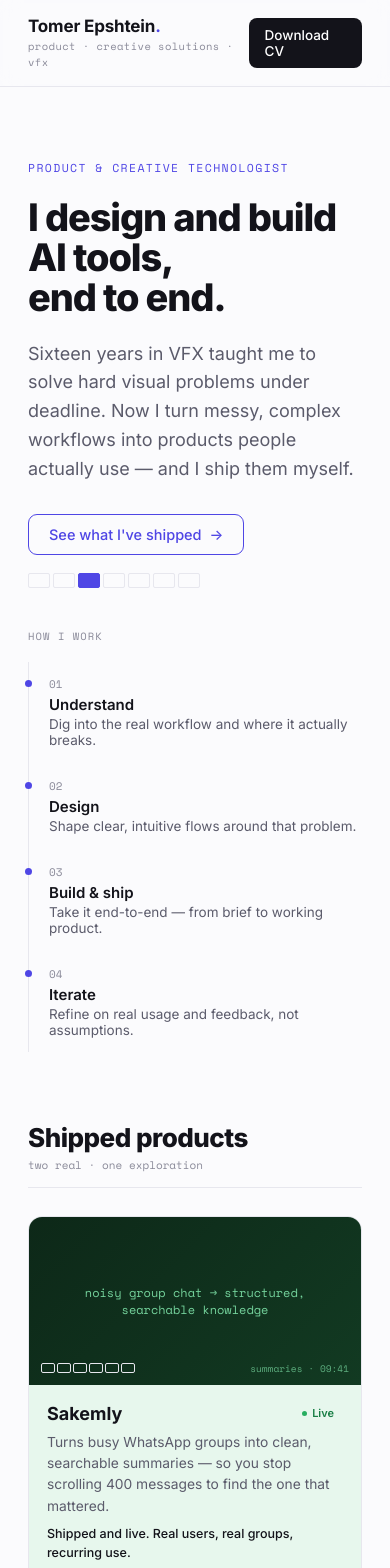
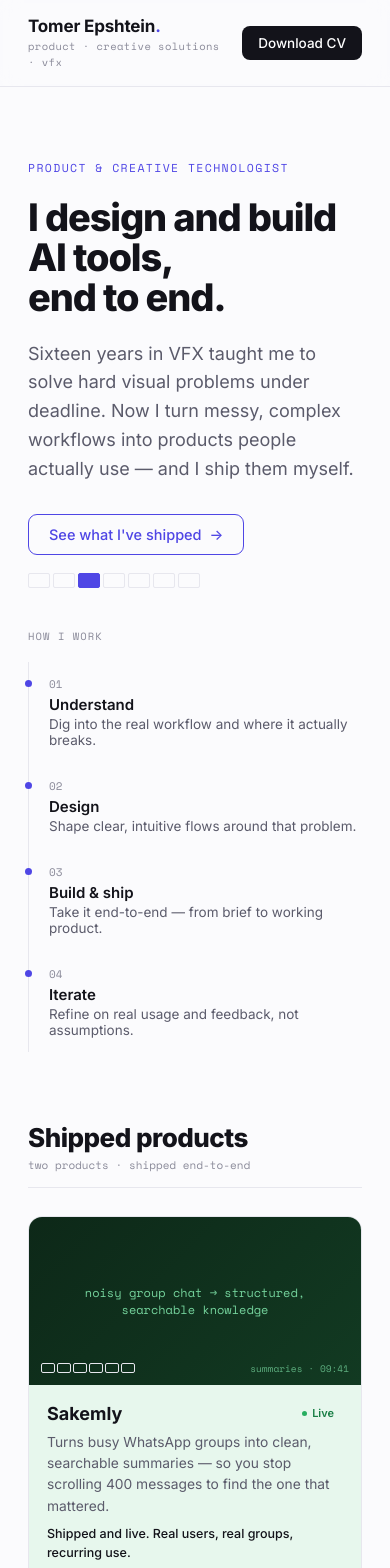
Before and after one commit to tomereps/portfolio, a React (Vite) app: page / in a window 390 px wide. Shown: the top 1568 px of the page. Built offline with nearby package versions, Linux system fonts and the light colour scheme.

Commit message:
Wire CV, fix mobile nav + contact buttons, remove Chore Quest

```diff
--- a/src/components/Nav.css
+++ b/src/components/Nav.css
@@ -59,6 +59,10 @@
   font-size: 13.5px;
   font-weight: 500;
   text-decoration: none;
+  display: inline-flex;
+  align-items: center;
+  justify-content: center;
+  white-space: nowrap;
 }
 
 @media (max-width: 860px) {
--- a/src/components/Nav.jsx
+++ b/src/components/Nav.jsx
@@ -1,9 +1,7 @@
 import './Nav.css';
+import cvUrl from '../../TomerEP_CV.pdf';
 
 const LINKS = ['Work', 'About', 'Skills', 'Contact'];
-
-// TODO: drop the real CV at public/cv.pdf, then point this at "/cv.pdf".
-const CV_URL = '#contact';
 
 export default function Nav() {
   return (
@@ -23,7 +21,11 @@ export default function Nav() {
               {l}
             </a>
           ))}
-          <a className="nav__cta" href={CV_URL}>
+          <a
+            className="nav__cta"
+            href={cvUrl}
+            download="Tomer-Epshtein-CV.pdf"
+          >
             Download CV
           </a>
         </nav>
--- a/src/components/Work.jsx
+++ b/src/components/Work.jsx
@@ -1,5 +1,5 @@
 import ProjectCard from './ProjectCard';
-import { shipped, exploring } from '../data/projects';
+import { shipped } from '../data/projects';
 import './Work.css';
 
 export default function Work() {
@@ -7,7 +7,7 @@ export default function Work() {
     <section id="work" className="work shell">
       <div className="work__head">
         <h2 className="work__title">Shipped products</h2>
-        <span className="work__count">two real · one exploration</span>
+        <span className="work__count">two products · shipped end-to-end</span>
       </div>
 
       <div className="work__grid">
@@ -16,17 +16,13 @@ export default function Work() {
         ))}
       </div>
 
-      <div className="work__exploring-label">ALSO EXPLORING</div>
-      <div className="work__grid" style={{ marginBottom: 0 }}>
-        <ProjectCard p={exploring} idx={3} />
-        <div className="work__note">
-          <div className="work__note-title">Always building.</div>
-          <p>
-            I learn by shipping, not by waiting for permission. If you're
-            building something at the intersection of AI, creative tooling, and
-            real workflows — that's exactly where I want to be.
-          </p>
-        </div>
+      <div className="work__note">
+        <div className="work__note-title">Always building.</div>
+        <p>
+          I learn by shipping, not by waiting for permission. If you're building
+          something at the intersection of AI, creative tooling, and real
+          workflows — that's exactly where I want to be.
+        </p>
       </div>
     </section>
   );
--- a/src/data/projects.js
+++ b/src/data/projects.js
@@ -66,20 +66,6 @@ export const shipped = [
   },
 ];
 
-/* Exploration — deliberately separated from shipped work, never an equal third. */
-export const exploring = {
-  slug: 'chore-quest',
-  name: 'Chore Quest',
-  status: 'Exploration',
-  tag: 'prototype',
-  bg: 'linear-gradient(135deg,#eef4ff,#e8fff1)',
-  fg: '#4f6b8a',
-  frame: 'chores  →  a game kids actually want to play',
-  desc: 'A concept turning household chores into a plan-and-reward game for families — explored while building with my own kids.',
-  outcome: 'Concept + prototype. Where I test ideas before committing.',
-  stack: ['React Native', 'AR', 'Gamification'],
-};
-
 /* Ordered section metadata for the case-study template. */
 export const caseStudyOrder = [
   { key: 'problem', label: 'The problem', num: '01' },
--- a/src/index.css
+++ b/src/index.css
@@ -70,6 +70,13 @@ a:focus-visible {
 @media (max-width: 600px) {
   .nav__inner {
     padding: 14px 18px;
+    gap: 16px;
+  }
+  .nav__links {
+    flex-shrink: 0;
+  }
+  .nav__tagline {
+    font-size: 10px;
   }
 
   .hero {
@@ -114,6 +121,10 @@ a:focus-visible {
   .contact__title {
     font-size: 25px;
   }
+  /* keep Email me / LinkedIn side by side, not stacked */
+  .contact__actions {
+    flex-wrap: nowrap;
+  }
   /* the decorative strip overlaps the buttons on narrow screens */
   .contact__strip {
     display: none;
```
Also changed, not shown: 1 other file (tests, documents, lock files or other folders).
